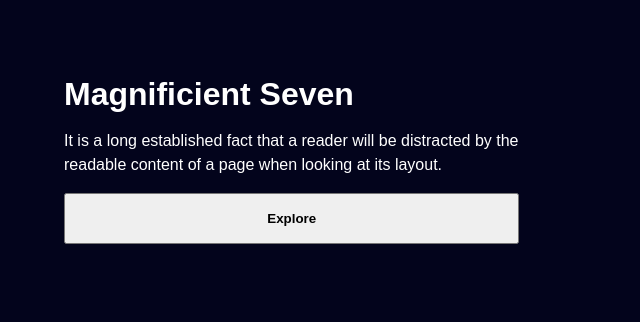
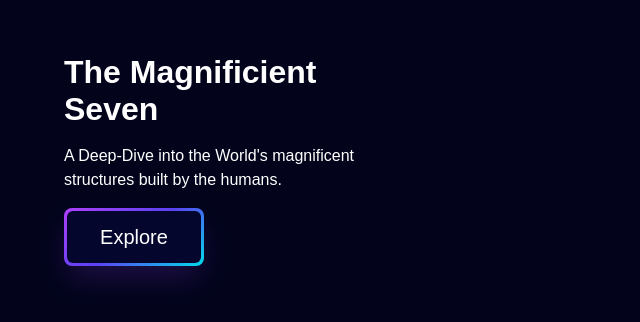
Before and after one commit to Swpn0neel/TheMagnificentSeven, a Svelte app: page / in a window 1280 px wide. Shown: the part 240-562 px from the top of the page, without its empty margins (0-640 px from the left). Built offline with nearby package versions, Linux system fonts and the light colour scheme.

Commit message:
Added Button Design
Re-worked the button design of the Home Page completely and changed the texts of the Home Page.

```diff
--- a/src/App.svelte
+++ b/src/App.svelte
@@ -30,12 +30,11 @@
 
 <main bind:this={main}>
   <header bind:this={header} class="con-header">
-    <h1 bind:this={header_heading}>Magnificient Seven</h1>
+    <h1 bind:this={header_heading}>The Magnificient Seven</h1>
     <p bind:this={header_para}>
-      It is a long established fact that a reader will be distracted by the
-      readable content of a page when looking at its layout.
+      A Deep-Dive into the World's magnificent structures built by the humans.
     </p>
-    <button bind:this={header_btn} on:click={toggleFullscreen}>Explore</button>
+    <button bind:this={header_btn} on:click={toggleFullscreen}><span>Explore</span></button>
   </header>
   <div class="con-canvas">
     <EarthCanvas/>
@@ -87,9 +86,56 @@
   }
 
   header > button {
-    font-weight: bolder;
+    /* font-weight: bolder;
     color: black;
     width: 100%;
-    padding: 1rem 2rem;
+    padding: 1rem 2rem; */
+
+  align-items: center;
+  background-image: linear-gradient(144deg,#AF40FF, #5B42F3 50%,#00DDEB);
+  border: 0;
+  border-radius: 8px;
+  box-shadow: rgba(151, 65, 252, 0.2) 0 15px 30px -5px;
+  box-sizing: border-box;
+  color: #FFFFFF;
+  display: flex;
+  font-family: Phantomsans, sans-serif;
+  font-size: 20px;
+  justify-content: center;
+  line-height: 1em;
+  max-width: 100%;
+  min-width: 140px;
+  padding: 3px;
+  text-decoration: none;
+  user-select: none;
+  -webkit-user-select: none;
+  touch-action: manipulation;
+  white-space: nowrap;
+  cursor: pointer;
+}
+
+button:active,
+header > button:hover {
+  outline: 0;
+}
+
+header > button span {
+  background-color: rgb(5, 6, 45);
+  padding: 16px 24px;
+  border-radius: 6px;
+  width: 100%;
+  height: 100%;
+  transition: 300ms;
+}
+
+header > button:hover span {
+  background: none;
+}
+
+@media (min-width: 768px) {
+  button {
+    font-size: 24px;
+    min-width: 196px;
+  }
   }
 </style>
```
